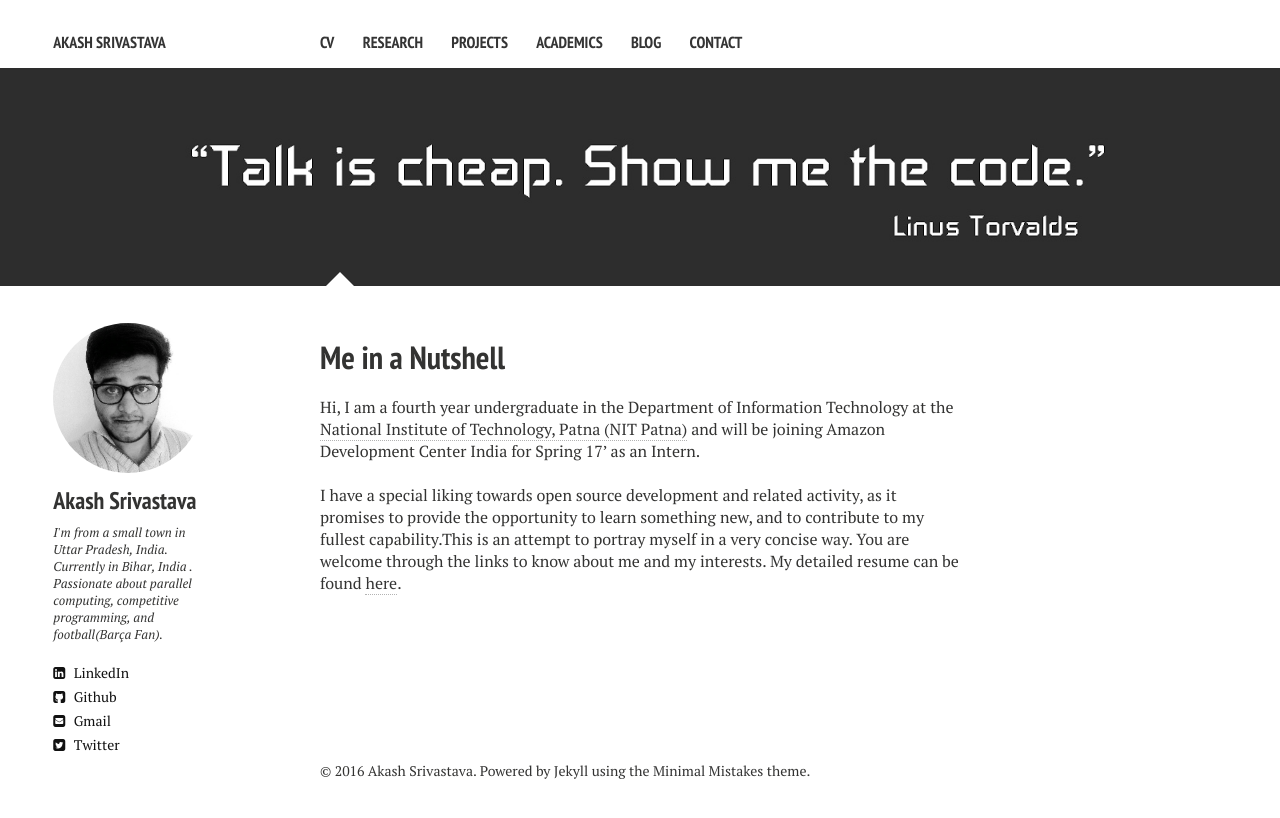
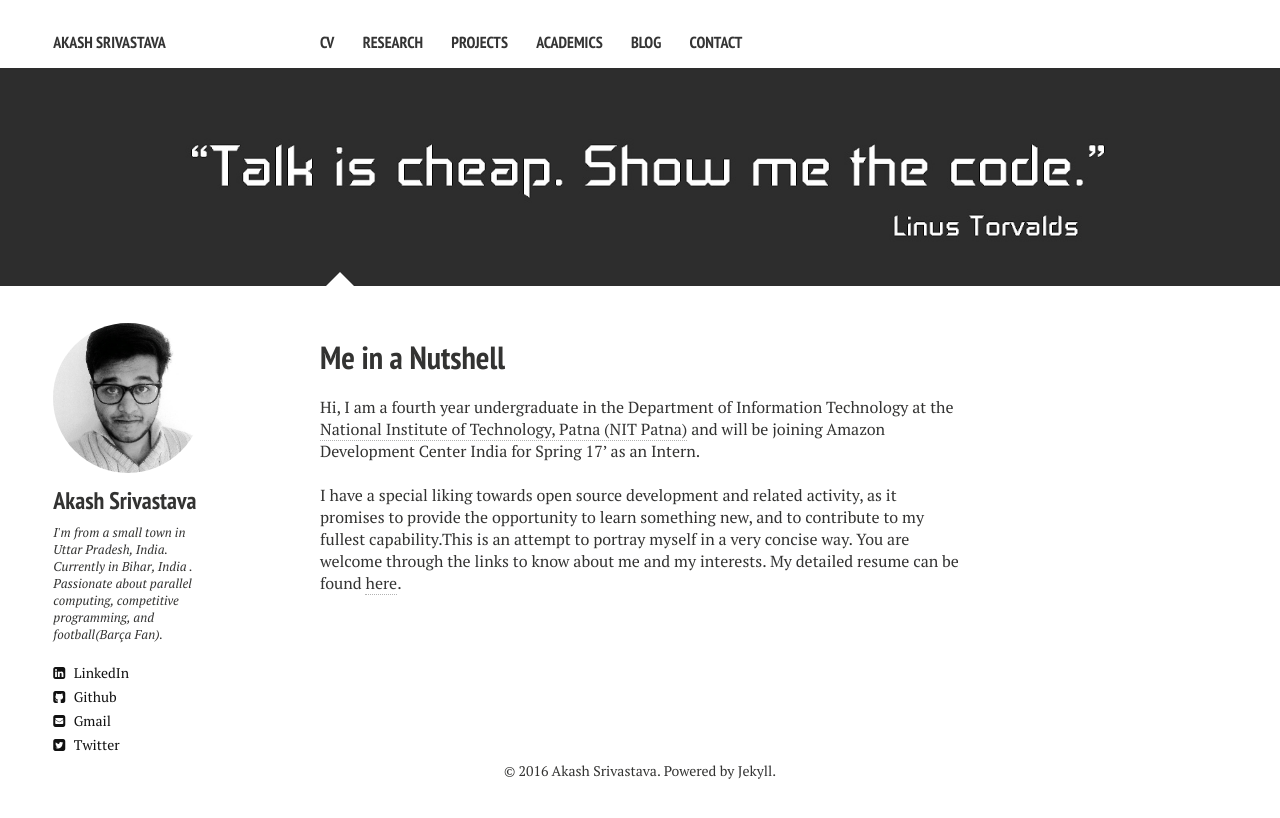
Before and after one commit to Akash1684/akash1684.github.io, a Jekyll site: the page built from index.md, in a window 1280 px wide. Shown: the top 818 px of the page. Built offline with Jekyll 4.4.1, drawn with Linux system fonts in a browser that asks for light colours; nearby versions of some CDN libraries.

Commit message:
Update _footer.html

```diff
--- a/_includes/_footer.html
+++ b/_includes/_footer.html
@@ -1 +1 @@
-<span>&copy; {{ site.time | date: '%Y' }} {{ site.owner.name }}. Powered by <a href="http://jekyllrb.com">Jekyll</a> using the <a href="http://mademistakes.com/minimal-mistakes/">Minimal Mistakes</a> theme.</span>
+<center><span>&copy; {{ site.time | date: '%Y' }} {{ site.owner.name }}. Powered by <a href="http://jekyllrb.com">Jekyll</a>.</span></center>
```
